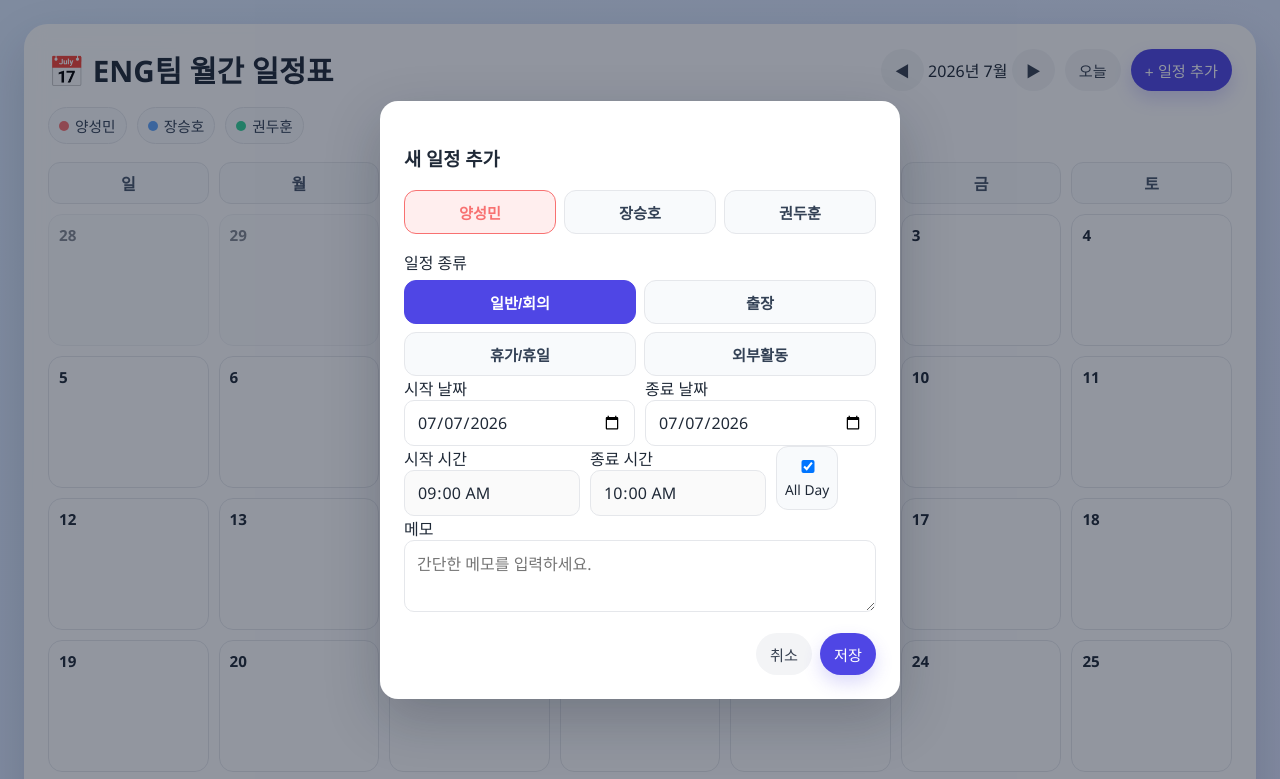
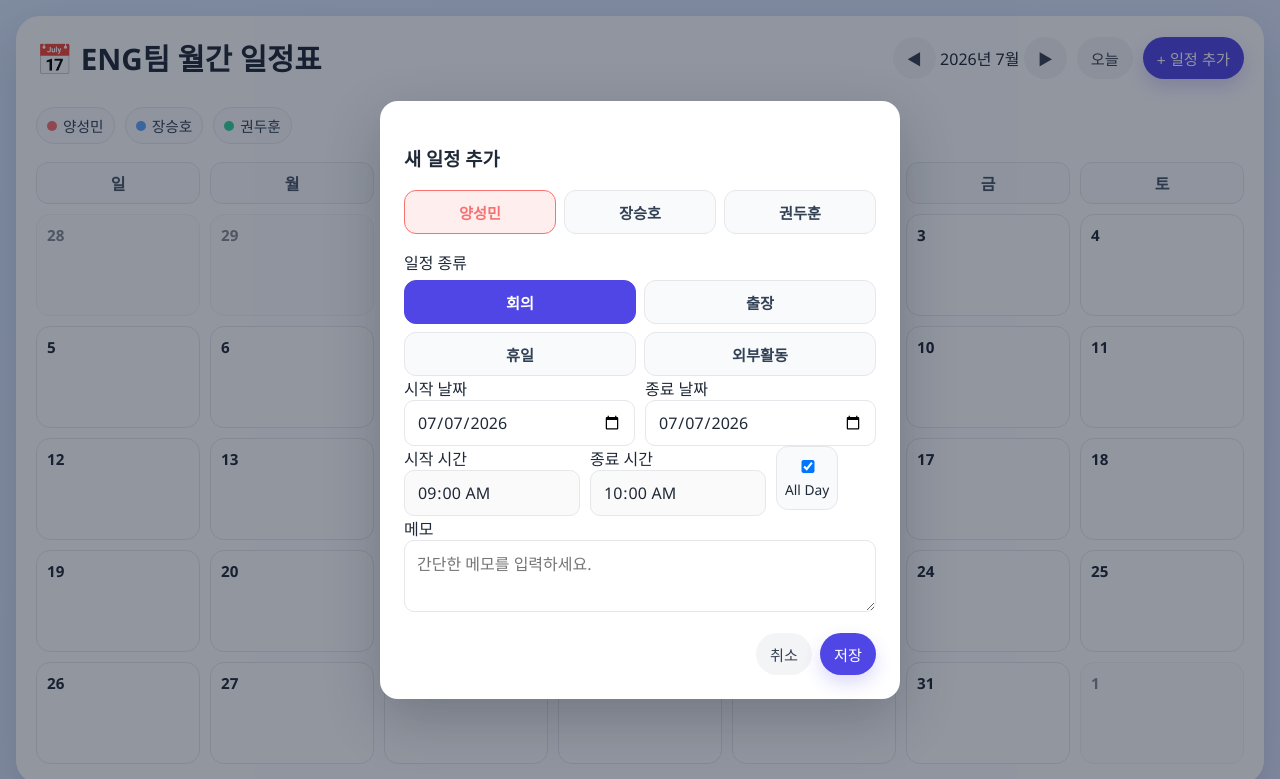
Before and after one commit to Jang1117/monthly, a website: page index.html in a window 1280 px wide. Both pictures are taken after a click on the button "+ 일정 추가". Shown: the top 779 px of the page. Drawn offline with Linux system fonts and the light colour scheme; no server answers.

Commit message:
Update index.html

```diff
--- a/index.html
+++ b/index.html
@@ -18,12 +18,15 @@
     }
 
     * { box-sizing: border-box; }
+    html, body { height: 100%; }
     body {
       margin: 0;
       font-family: 'Segoe UI', 'Malgun Gothic', sans-serif;
       background: linear-gradient(135deg, #dbeafe, #e0e7ff);
       color: var(--text);
-      padding: 24px;
+      padding: 16px;
+      height: 100vh;
+      overflow: hidden;
     }
 
     .container {
@@ -31,28 +34,32 @@
       margin: 0 auto;
       background: rgba(255,255,255,0.95);
       border-radius: 24px;
-      padding: 24px;
+      padding: 20px;
       box-shadow: 0 20px 50px rgba(15, 23, 42, 0.16);
       backdrop-filter: blur(10px);
+      height: 100%;
+      display: flex;
+      flex-direction: column;
     }
 
     /* (styles copied from index.html for parity) */
-    header { display:flex; justify-content:space-between; align-items:center; gap:16px; flex-wrap:wrap; margin-bottom:16px; }
+    header { display:flex; justify-content:space-between; align-items:center; gap:16px; flex-wrap:wrap; margin-bottom:16px; flex-shrink:0; }
     h1 { margin:0; font-size:1.85rem; }
     .controls { display:flex; gap:10px; flex-wrap:wrap; align-items:center; }
     button { border:none; border-radius:999px; padding:10px 14px; font-size:0.95rem; cursor:pointer; transition:transform .2s ease, box-shadow .2s ease; }
     .primary-btn { background: var(--primary); color:white; box-shadow: 0 8px 18px rgba(79,70,229,0.2); }
     .secondary-btn { background:#f3f4f6; color:#374151; }
-    .legend { display:flex; gap:10px; flex-wrap:wrap; margin:12px 0 18px; }
+    .legend { display:flex; gap:10px; flex-wrap:wrap; margin:12px 0 18px; flex-shrink:0; }
     .legend-item { display:flex; align-items:center; gap:6px; padding:7px 10px; background:#f8fafc; border:1px solid var(--line); border-radius:999px; font-size:0.92rem; color:#334155; }
     .legend-dot { width:10px; height:10px; border-radius:50%; }
-    .calendar { position:relative; display:grid; grid-template-columns:repeat(7, minmax(0,1fr)); gap:10px; }
+    .calendar { position:relative; flex:1; min-height:0; display:grid; grid-template-columns:repeat(7, minmax(0,1fr)); grid-template-rows: auto repeat(var(--rows, 5), 1fr); gap:10px; overflow:hidden; }
     .event-bar { position:absolute; height:30px; border-radius:16px; color:white; font-size:0.83rem; padding:0 12px; display:flex; align-items:center; justify-content:space-between; white-space:nowrap; overflow:hidden; text-overflow:ellipsis; cursor:pointer; box-shadow:0 6px 16px rgba(15,23,42,0.18); z-index:5; }
     .day-name { text-align:center; padding:8px; background:#f8fafc; border:1px solid var(--line); border-radius:12px; font-weight:700; color:#475569; }
-    .day-cell { min-height:132px; background:var(--panel); border:1px solid var(--line); border-radius:14px; padding:10px; display:flex; flex-direction:column; gap:8px; position:relative; }
+    .day-cell { min-height:0; overflow:hidden; background:var(--panel); border:1px solid var(--line); border-radius:14px; padding:10px; display:flex; flex-direction:column; gap:8px; position:relative; }
     .day-cell.range-selected { box-shadow: inset 0 0 0 3px rgba(79,70,229,0.12); background: linear-gradient(90deg, rgba(99,102,241,0.04), rgba(99,102,241,0.02)); }
     .day-cell.drag-active { outline: 2px dashed rgba(79,70,229,0.15); }
     .day-cell.outside { opacity:0.55; background:#f8fafc; }
+    .day-cell.today { border: 2px solid rgba(79,70,229,0.55); }
     .day-number { font-weight:700; font-size:0.95rem; }
     .day-events { display:flex; flex-direction:column; gap:6px; flex:1; }
     .modal { position:fixed; inset:0; background:rgba(15,23,42,0.45); display:none; align-items:center; justify-content:center; padding:20px; z-index:1000; overflow:auto; }
@@ -119,9 +126,9 @@
       <div class="form-group">
         <label>일정 종류</label>
         <div class="type-picker">
-          <button type="button" class="type-btn general active" data-type="general">일반/회의</button>
+          <button type="button" class="type-btn general active" data-type="general">회의</button>
           <button type="button" class="type-btn business" data-type="business">출장</button>
-          <button type="button" class="type-btn vacation" data-type="vacation">휴가/휴일</button>
+          <button type="button" class="type-btn vacation" data-type="vacation">휴일</button>
           <button type="button" class="type-btn external" data-type="external">외부활동</button>
         </div>
       </div>
@@ -175,9 +182,9 @@
     };
 
     const typeMeta = {
-      general: { label: '일반/회의', color: '#4f46e5' },
+      general: { label: '회의', color: '#4f46e5' },
       business: { label: '출장', color: '#ef4444' },
-      vacation: { label: '휴가/휴일', color: '#f59e0b' },
+      vacation: { label: '휴일', color: '#f59e0b' },
       external: { label: '외부활동', color: '#0ea5e9' }
     };
 
@@ -327,6 +334,7 @@
 
       const calendar = document.getElementById('calendar');
       calendar.innerHTML = '';
+      calendar.style.setProperty('--rows', totalCells / 7);
       const dateKeys = [];
       const cellMap = {};
 
@@ -425,8 +433,12 @@
             ? `linear-gradient(90deg, ${userColors.join(', ')})`
             : (userColors[0] || typeMeta[ev.type]?.color || typeMeta.general.color);
           const namesLabel = ev.users.map(u => userMeta[u]?.name).filter(Boolean).join(', ');
-          const memoLabel = ev.memo ? `${ev.memo} ` : '';
-          bar.textContent = `${memoLabel}${getTypeLabel(ev.type)} · ${namesLabel}`;
+          if (ev.type === 'external') {
+            bar.textContent = ev.memo ? `${ev.memo} - ${namesLabel}` : namesLabel;
+          } else {
+            const memoLabel = ev.memo ? `${ev.memo} ` : '';
+            bar.textContent = `${memoLabel}${getTypeLabel(ev.type)} · ${namesLabel}`;
+          }
 
           bar.addEventListener('mousedown', (e) => {
             e.stopPropagation();
```
